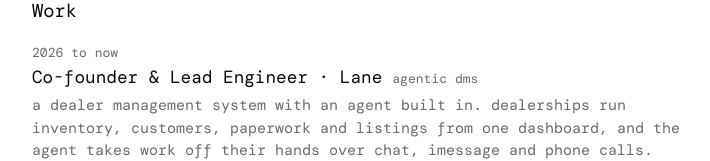
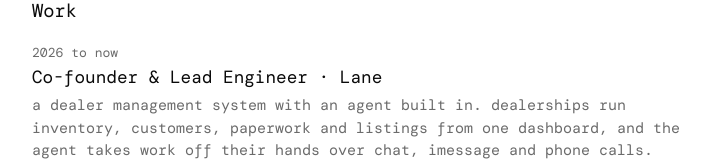
Before and after one commit to clintonimaroo/clinton, a Next.js app: page / in a window 1280 px wide. Shown: the part 723-884 px from the top of the page, without its empty margins (278-988 px from the left). Built offline with nearby package versions, Linux system fonts and the light colour scheme.

Commit message:
Drop the tag on the Lane role

```diff
--- a/src/app/page.tsx
+++ b/src/app/page.tsx
@@ -19,7 +19,6 @@ const WORK: Role[] = [
     years: '2026 to now',
     title: 'Co-founder & Lead Engineer',
     org: 'Lane',
-    tag: 'agentic dms',
     body: 'a dealer management system with an agent built in. dealerships run inventory, customers, paperwork and listings from one dashboard, and the agent takes work off their hands over chat, imessage and phone calls. live with its first dealership in texas.',
   },
   {
```
